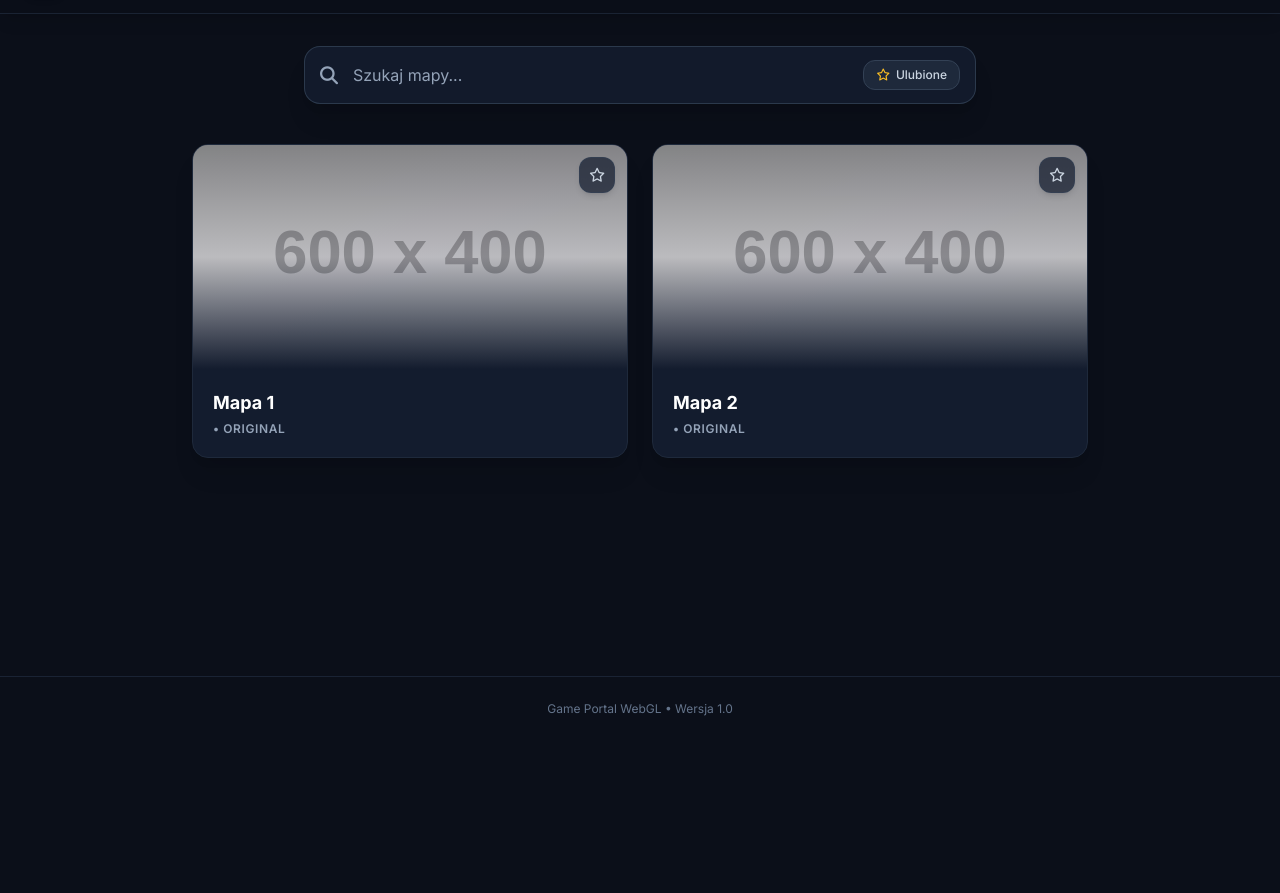
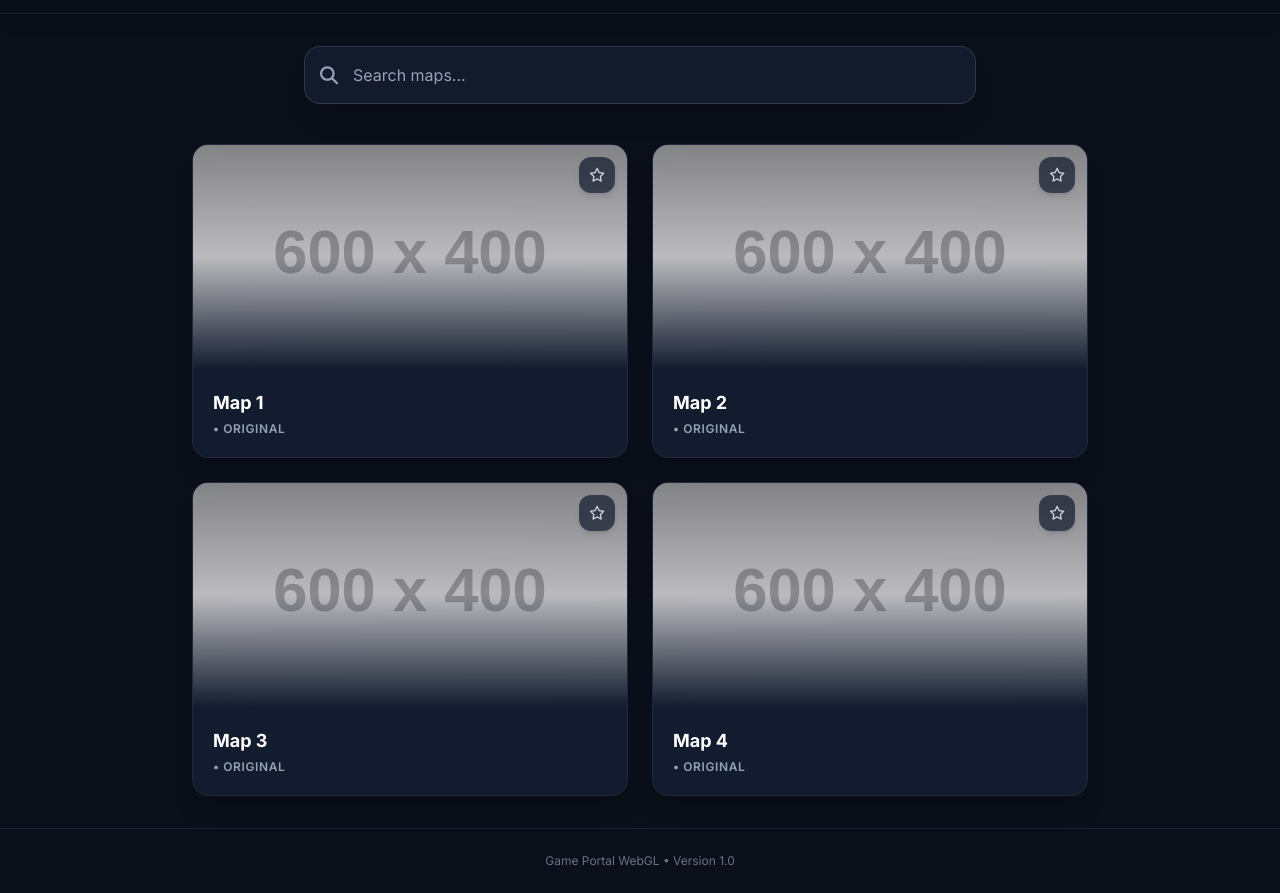
Before and after one commit to NurekRzeczny/NurekRzeczny.github.io, a plain HTML site: page index.html in a window 1280 px wide. Shown: the part 59-952 px from the top of the page. Before the commit the page ends 800 px from the top, so only its background shows below. Drawn offline with nearby package versions, Linux system fonts and the light colour scheme; placeholder pictures from the web are drawn by us.

Commit message:
Update index.html

```diff
--- a/index.html
+++ b/index.html
@@ -1,9 +1,9 @@
 <!DOCTYPE html>
-<html lang="pl" class="dark">
+<html lang="en" class="dark">
 <head>
     <meta charset="UTF-8">
     <meta name="viewport" content="width=device-width, initial-scale=1.0">
-    <title>Game Portal - Wybór Mapy</title>
+    <title>Game Portal - Map Selection</title>
     <!-- Tailwind CSS CDN -->
     <script src="https://cdn.tailwindcss.com"></script>
     <script>
@@ -25,85 +25,111 @@
     <link href="https://fonts.googleapis.com/css2?family=Inter:wght@300;400;500;600;700&display=swap" rel="stylesheet">
     <!-- FontAwesome for icons -->
     <link rel="stylesheet" href="https://cdnjs.cloudflare.com/ajax/libs/font-awesome/6.4.0/css/all.min.css">
-    <!-- Własne style CSS -->
+    <!-- Custom CSS -->
     <link rel="stylesheet" href="style.css">
 </head>
 <body class="min-h-screen flex flex-col justify-between selection:bg-indigo-500 selection:text-white">
 
-    <!-- HEADER / GÓRNY PASEK -->
+    <!-- HEADER -->
     <header class="w-full px-6 py-4 flex items-center justify-between border-b border-slate-800/80 bg-darkBg/90 backdrop-blur-md sticky top-0 z-50 shadow-lg">
-        <!-- Logo (z podpięciem pod plik PNG z folderu assets) -->
+        <!-- Logo -->
         <div class="flex items-center space-x-3 cursor-pointer" onclick="location.reload()">
             <img src="assets/logo.png" alt="Logo" class="w-10 h-10 object-contain rounded-xl shadow-md border border-slate-700 bg-slate-800" onerror="this.src='https://placehold.co/40x40/1e293b/ffffff?text=GP'">
             <span class="font-bold text-lg tracking-wider bg-gradient-to-r from-indigo-400 to-cyan-400 bg-clip-text text-transparent">GAME PORTAL</span>
         </div>
 
-        <!-- Ikona zębatki (Ustawienia) -->
-        <button onclick="openSettings()" class="w-10 h-10 rounded-xl bg-cardBg border border-slate-700/60 flex items-center justify-center text-slate-300 hover:text-white hover:border-indigo-500 transition-all duration-200 shadow-sm active:scale-95">
+        <!-- Settings Gear Icon -->
+        <button onclick="openSettings()" class="w-10 h-10 rounded-xl bg-cardBg border border-slate-700/60 flex items-center justify-center text-slate-300 hover:text-white hover:border-indigo-500 transition-all duration-200 shadow-sm active:scale-95" title="Settings">
             <i class="fa-solid fa-gear text-lg"></i>
         </button>
     </header>
 
-    <!-- GŁÓWNA ZAWARTOŚĆ STRONY -->
+    <!-- MAIN CONTENT -->
     <main class="flex-1 max-w-6xl w-full mx-auto px-4 sm:px-6 py-8 flex flex-col items-center">
 
-        <!-- DUŻY PASEK WYSZUKIWANIA NA ŚRODKU (PONIŻEJ GÓRNEGO PASKA) -->
+        <!-- SEARCH BAR -->
         <div class="w-full max-w-2xl mb-10 relative">
             <div class="absolute inset-y-0 left-0 pl-4 flex items-center pointer-events-none text-slate-400">
                 <i class="fa-solid fa-magnifying-glass text-lg"></i>
             </div>
-            <input type="text" id="searchInput" oninput="filterMaps()" placeholder="Szukaj mapy..."
+            <input type="text" id="searchInput" oninput="filterMaps()" placeholder="Search maps..."
                 class="w-full pl-12 pr-4 py-4 bg-cardBg/90 border border-slate-700/80 rounded-2xl text-slate-100 placeholder-slate-400 focus:outline-none focus:border-indigo-500 focus:ring-2 focus:ring-indigo-500/20 shadow-xl transition-all duration-200 text-base">
-            <div class="absolute inset-y-0 right-0 pr-4 flex items-center">
-                <button onclick="toggleFavoritesFilter()" id="favFilterBtn" title="Pokaż ulubione" class="px-3 py-1.5 rounded-xl bg-slate-800 border border-slate-700 text-xs font-medium text-slate-300 hover:text-white hover:bg-slate-700 transition-all flex items-center space-x-1.5">
-                    <i class="fa-regular fa-star text-amber-400"></i>
-                    <span class="hidden sm:inline">Ulubione</span>
-                </button>
-            </div>
         </div>
 
-        <!-- SIATKA KAFELKÓW (MAPY) -->
+        <!-- MAPS GRID -->
         <div id="mapsGrid" class="w-full grid grid-cols-1 sm:grid-cols-2 lg:grid-cols-2 gap-6 max-w-4xl">
 
-            <!-- KAFELOK 1: MAPA 1 -->
-            <div class="map-card group relative bg-cardBg rounded-2xl overflow-hidden border border-slate-800 hover:border-indigo-500/50 transition-all duration-300 shadow-xl hover:shadow-2xl hover:shadow-indigo-500/10 cursor-pointer flex flex-col" data-name="Mapa 1" data-id="map-1" onclick="launchMap('map-1')">
-                <!-- Miniaturka z gradientem/tłem (zgodna ze stylem ze screena) -->
+            <!-- CARD 1: MAP 1 -->
+            <div class="map-card group relative bg-cardBg rounded-2xl overflow-hidden border border-slate-800 hover:border-indigo-500/50 transition-all duration-300 shadow-xl hover:shadow-2xl hover:shadow-indigo-500/10 cursor-pointer flex flex-col" data-name="map 1" data-id="map-1" data-order="1" onclick="launchMap('map-1')">
                 <div class="relative w-full h-52 sm:h-56 overflow-hidden bg-gradient-to-br from-slate-800 via-indigo-950 to-slate-900">
-                    <img src="https://placehold.co/600x400/1e293b/334155?text=Mapa+1" alt="Mapa 1" class="w-full h-full object-cover group-hover:scale-105 transition-transform duration-500 opacity-90" onerror="this.src='https://placehold.co/600x400/1e293b/ffffff?text=Mapa+1'">
+                    <img src="https://placehold.co/600x400/1e293b/334155?text=Map+1" alt="Map 1" class="w-full h-full object-cover group-hover:scale-105 transition-transform duration-500 opacity-90" onerror="this.src='https://placehold.co/600x400/1e293b/ffffff?text=Map+1'">
                     <div class="absolute inset-0 bg-gradient-to-t from-cardBg via-transparent to-black/30"></div>
 
-                    <!-- Przycisk ulubionych (gwiazdka) w prawym rogu kafelka -->
-                    <button onclick="toggleFavorite(event, 'map-1')" class="absolute top-3 right-3 w-9 h-9 rounded-xl bg-slate-900/70 backdrop-blur-md border border-slate-700/60 flex items-center justify-center text-slate-300 hover:text-amber-400 hover:border-amber-400/50 transition-all shadow-md active:scale-90 z-10">
+                    <button onclick="toggleFavorite(event, 'map-1')" class="absolute top-3 right-3 w-9 h-9 rounded-xl bg-slate-900/70 backdrop-blur-md border border-slate-700/60 flex items-center justify-center text-slate-300 hover:text-amber-400 hover:border-amber-400/50 transition-all shadow-md active:scale-90 z-10" title="Favorite">
                         <i id="fav-icon-map-1" class="fa-regular fa-star text-sm"></i>
                     </button>
                 </div>
 
-                <!-- Treść pod miniaturą -->
                 <div class="p-5 flex flex-col justify-between flex-1">
                     <div>
-                        <h3 class="text-lg font-bold text-white group-hover:text-indigo-400 transition-colors">Mapa 1</h3>
+                        <h3 class="text-lg font-bold text-white group-hover:text-indigo-400 transition-colors">Map 1</h3>
                         <p class="text-xs font-semibold text-slate-400 uppercase tracking-wider mt-1">• ORIGINAL</p>
                     </div>
                 </div>
             </div>
 
-            <!-- KAFELOK 2: MAPA 2 -->
-            <div class="map-card group relative bg-cardBg rounded-2xl overflow-hidden border border-slate-800 hover:border-indigo-500/50 transition-all duration-300 shadow-xl hover:shadow-2xl hover:shadow-indigo-500/10 cursor-pointer flex flex-col" data-name="Mapa 2" data-id="map-2" onclick="launchMap('map-2')">
-                <!-- Miniaturka z gradientem/tłem -->
+            <!-- CARD 2: MAP 2 -->
+            <div class="map-card group relative bg-cardBg rounded-2xl overflow-hidden border border-slate-800 hover:border-indigo-500/50 transition-all duration-300 shadow-xl hover:shadow-2xl hover:shadow-indigo-500/10 cursor-pointer flex flex-col" data-name="map 2" data-id="map-2" data-order="2" onclick="launchMap('map-2')">
                 <div class="relative w-full h-52 sm:h-56 overflow-hidden bg-gradient-to-br from-slate-800 via-indigo-950 to-slate-900">
-                    <img src="https://placehold.co/600x400/1e293b/334155?text=Mapa+2" alt="Mapa 2" class="w-full h-full object-cover group-hover:scale-105 transition-transform duration-500 opacity-90" onerror="this.src='https://placehold.co/600x400/1e293b/ffffff?text=Mapa+2'">
+                    <img src="https://placehold.co/600x400/1e293b/334155?text=Map+2" alt="Map 2" class="w-full h-full object-cover group-hover:scale-105 transition-transform duration-500 opacity-90" onerror="this.src='https://placehold.co/600x400/1e293b/ffffff?text=Map+2'">
                     <div class="absolute inset-0 bg-gradient-to-t from-cardBg via-transparent to-black/30"></div>
 
-                    <!-- Przycisk ulubionych (gwiazdka) w prawym rogu kafelka -->
-                    <button onclick="toggleFavorite(event, 'map-2')" class="absolute top-3 right-3 w-9 h-9 rounded-xl bg-slate-900/70 backdrop-blur-md border border-slate-700/60 flex items-center justify-center text-slate-300 hover:text-amber-400 hover:border-amber-400/50 transition-all shadow-md active:scale-90 z-10">
+                    <button onclick="toggleFavorite(event, 'map-2')" class="absolute top-3 right-3 w-9 h-9 rounded-xl bg-slate-900/70 backdrop-blur-md border border-slate-700/60 flex items-center justify-center text-slate-300 hover:text-amber-400 hover:border-amber-400/50 transition-all shadow-md active:scale-90 z-10" title="Favorite">
                         <i id="fav-icon-map-2" class="fa-regular fa-star text-sm"></i>
                     </button>
                 </div>
 
-                <!-- Treść pod miniaturą -->
                 <div class="p-5 flex flex-col justify-between flex-1">
                     <div>
-                        <h3 class="text-lg font-bold text-white group-hover:text-indigo-400 transition-colors">Mapa 2</h3>
+                        <h3 class="text-lg font-bold text-white group-hover:text-indigo-400 transition-colors">Map 2</h3>
+                        <p class="text-xs font-semibold text-slate-400 uppercase tracking-wider mt-1">• ORIGINAL</p>
+                    </div>
+                </div>
+            </div>
+
+            <!-- CARD 3: MAP 3 -->
+            <div class="map-card group relative bg-cardBg rounded-2xl overflow-hidden border border-slate-800 hover:border-indigo-500/50 transition-all duration-300 shadow-xl hover:shadow-2xl hover:shadow-indigo-500/10 cursor-pointer flex flex-col" data-name="map 3" data-id="map-3" data-order="3" onclick="launchMap('map-3')">
+                <div class="relative w-full h-52 sm:h-56 overflow-hidden bg-gradient-to-br from-slate-800 via-indigo-950 to-slate-900">
+                    <img src="https://placehold.co/600x400/1e293b/334155?text=Map+3" alt="Map 3" class="w-full h-full object-cover group-hover:scale-105 transition-transform duration-500 opacity-90" onerror="this.src='https://placehold.co/600x400/1e293b/ffffff?text=Map+3'">
+                    <div class="absolute inset-0 bg-gradient-to-t from-cardBg via-transparent to-black/30"></div>
+
+                    <button onclick="toggleFavorite(event, 'map-3')" class="absolute top-3 right-3 w-9 h-9 rounded-xl bg-slate-900/70 backdrop-blur-md border border-slate-700/60 flex items-center justify-center text-slate-300 hover:text-amber-400 hover:border-amber-400/50 transition-all shadow-md active:scale-90 z-10" title="Favorite">
+                        <i id="fav-icon-map-3" class="fa-regular fa-star text-sm"></i>
+                    </button>
+                </div>
+
+                <div class="p-5 flex flex-col justify-between flex-1">
+                    <div>
+                        <h3 class="text-lg font-bold text-white group-hover:text-indigo-400 transition-colors">Map 3</h3>
+                        <p class="text-xs font-semibold text-slate-400 uppercase tracking-wider mt-1">• ORIGINAL</p>
+                    </div>
+                </div>
+            </div>
+
+            <!-- CARD 4: MAP 4 -->
+            <div class="map-card group relative bg-cardBg rounded-2xl overflow-hidden border border-slate-800 hover:border-indigo-500/50 transition-all duration-300 shadow-xl hover:shadow-2xl hover:shadow-indigo-500/10 cursor-pointer flex flex-col" data-name="map 4" data-id="map-4" data-order="4" onclick="launchMap('map-4')">
+                <div class="relative w-full h-52 sm:h-56 overflow-hidden bg-gradient-to-br from-slate-800 via-indigo-950 to-slate-900">
+                    <img src="https://placehold.co/600x400/1e293b/334155?text=Map+4" alt="Map 4" class="w-full h-full object-cover group-hover:scale-105 transition-transform duration-500 opacity-90" onerror="this.src='https://placehold.co/600x400/1e293b/ffffff?text=Map+4'">
+                    <div class="absolute inset-0 bg-gradient-to-t from-cardBg via-transparent to-black/30"></div>
+
+                    <button onclick="toggleFavorite(event, 'map-4')" class="absolute top-3 right-3 w-9 h-9 rounded-xl bg-slate-900/70 backdrop-blur-md border border-slate-700/60 flex items-center justify-center text-slate-300 hover:text-amber-400 hover:border-amber-400/50 transition-all shadow-md active:scale-90 z-10" title="Favorite">
+                        <i id="fav-icon-map-4" class="fa-regular fa-star text-sm"></i>
+                    </button>
+                </div>
+
+                <div class="p-5 flex flex-col justify-between flex-1">
+                    <div>
+                        <h3 class="text-lg font-bold text-white group-hover:text-indigo-400 transition-colors">Map 4</h3>
                         <p class="text-xs font-semibold text-slate-400 uppercase tracking-wider mt-1">• ORIGINAL</p>
                     </div>
                 </div>
@@ -111,26 +137,26 @@
 
         </div>
 
-        <!-- Komunikat gdy brak wyników wyszukiwania -->
+        <!-- No results message -->
         <div id="noResults" class="hidden flex-col items-center justify-center py-16 text-slate-400">
             <i class="fa-solid fa-map-location-dot text-4xl mb-3 text-slate-600"></i>
-            <p class="text-lg font-medium">Nie znaleziono pasujących map</p>
+            <p class="text-lg font-medium">No matching maps found</p>
         </div>
 
     </main>
 
-    <!-- STOPKA -->
+    <!-- FOOTER -->
     <footer class="w-full py-6 text-center text-xs text-slate-500 border-t border-slate-800/80 bg-darkBg">
-        <p>Game Portal WebGL &bull; Wersja 1.0</p>
+        <p>Game Portal WebGL &bull; Version 1.0</p>
     </footer>
 
-    <!-- PROSTE POWIADOMIENIE / MODAL ZAMIAST ALERTU -->
+    <!-- TOAST NOTIFICATION -->
     <div id="toast" class="fixed bottom-6 right-6 transform translate-y-24 opacity-0 transition-all duration-300 bg-slate-900 border border-slate-700 text-white px-5 py-3 rounded-2xl shadow-2xl flex items-center space-x-3 z-50">
         <i id="toastIcon" class="fa-solid fa-circle-check text-indigo-400"></i>
-        <span id="toastMessage" class="text-sm font-medium">Komunikat</span>
+        <span id="toastMessage" class="text-sm font-medium">Notification</span>
     </div>
 
-    <!-- WŁASNY SKRYPT JS -->
+    <!-- SCRIPT -->
     <script src="app.js"></script>
 </body>
 </html>
```
